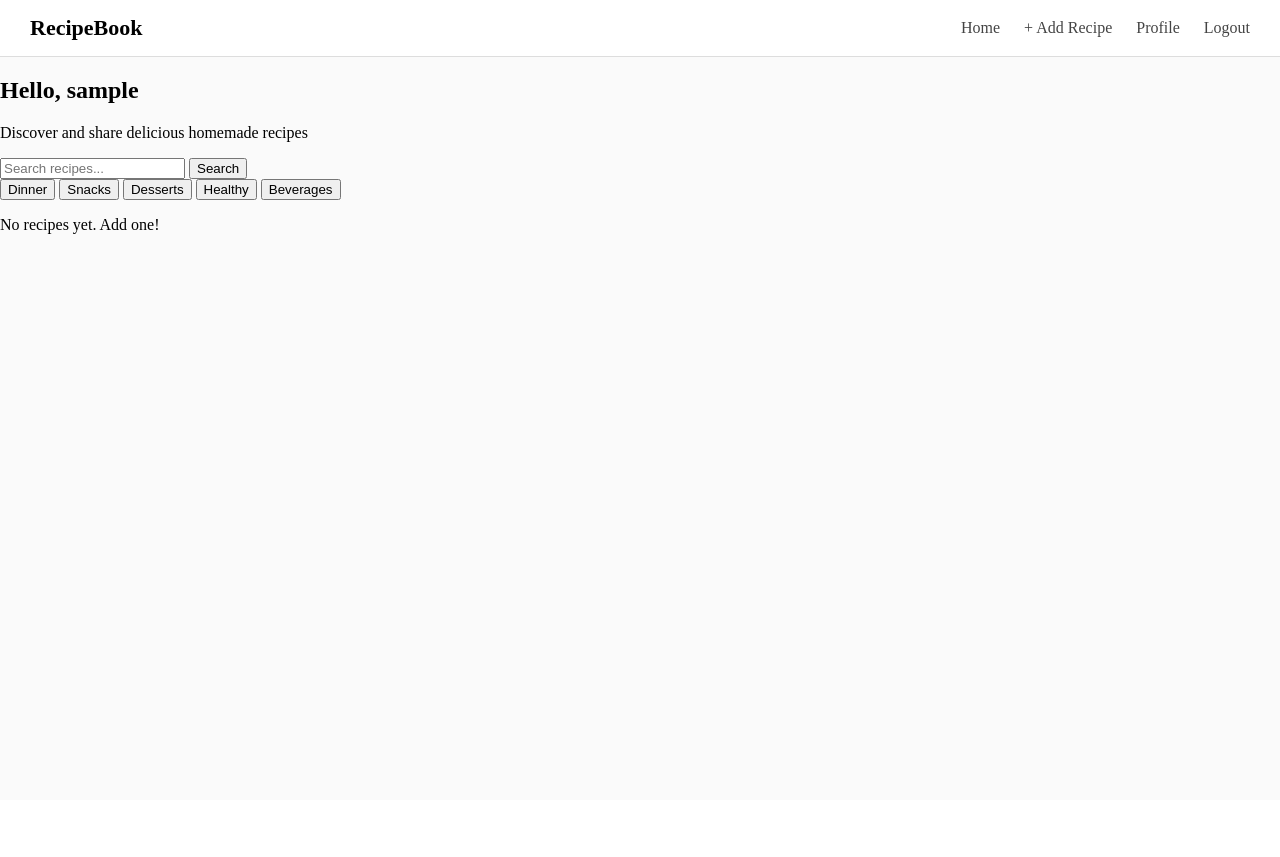
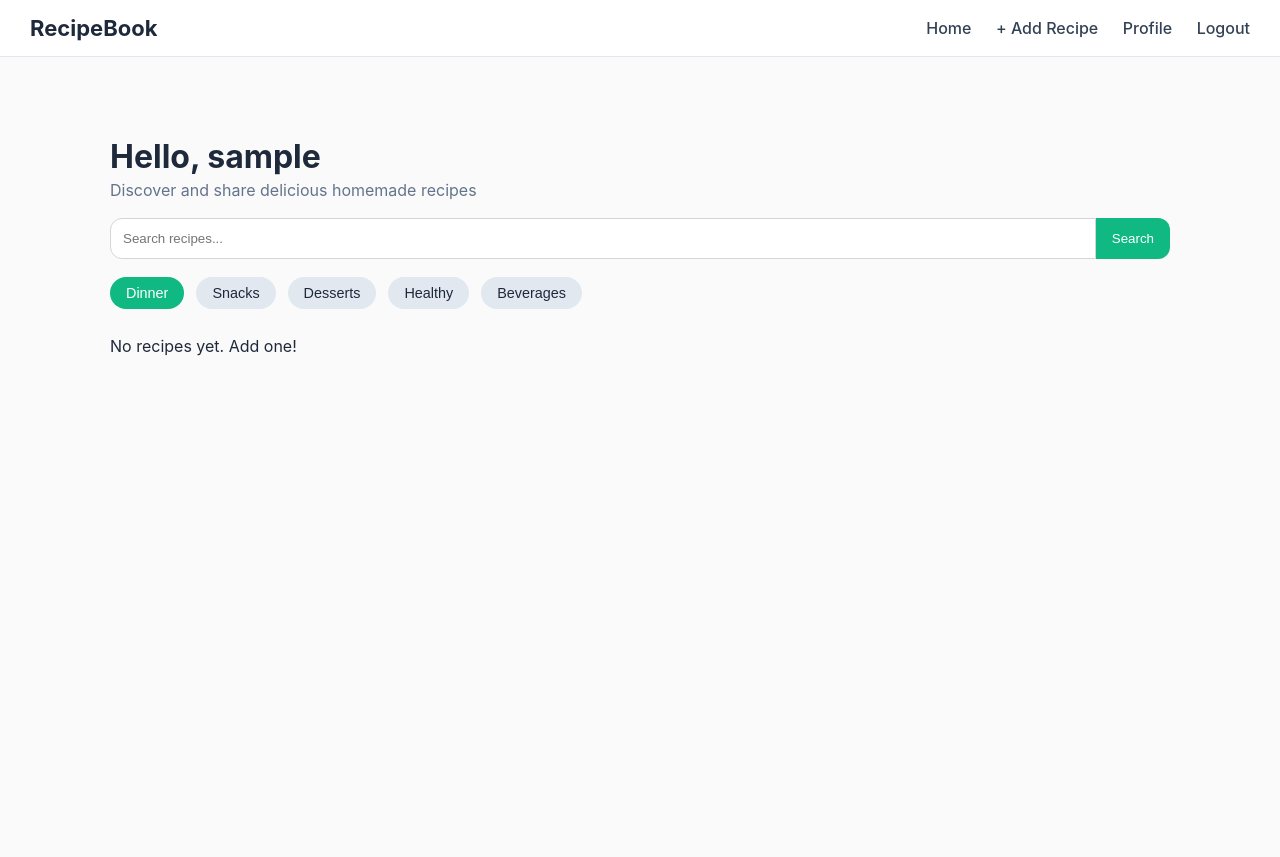
Before and after one commit to shreya-kindalkar/recipe-book, a Django app: page / in a window 1280 px wide. Before the commit the page ends 234 px from the top, so only its background shows below. Run offline with Django 5.2, Linux system fonts and the light colour scheme; the visitor is signed in with stand-in values (Sample User, id 1).

Commit message:
Add: CSS styling for recipe cards

```diff
--- a/core/static/app.css
+++ b/core/static/app.css
@@ -1,73 +1,187 @@
+* {
+    margin: 0;
+    padding: 0;
+    box-sizing: border-box;
+}
+
+body {
+    background: #f8fafc;
+    font-family: "Inter", sans-serif;
+    color: #1e293b;
+}
 .navbar {
     display: flex;
     justify-content: space-between;
     align-items: center;
     padding: 15px 30px;
     background: white;
-    border-bottom: 1px solid #ddd;
+    border-bottom: 1px solid #e2e8f0;
     position: sticky;
     top: 0;
     z-index: 10;
 }
+
 .navbar .title {
     font-size: 22px;
     font-weight: bold;
 }
+
 .navbar a {
     margin-left: 20px;
     text-decoration: none;
-    color: #444;
+    color: #334155;
     font-weight: 500;
 }
 
-.main-content {
-    display: flex;
-    justify-content: center;
-    padding-top: 100px;
-    padding-bottom: 50px;
+@media (max-width: 600px) {
+    .navbar {
+        display: none;
+    }
 }
 
-.feed-container {
-    width: 100%;
-    max-width: 650px;
+.dashboard-wrapper {
+    max-width: 1100px;
+    margin: auto;
+    padding: 20px;
+    padding-top: 80px;
+    min-height: 100vh;
 }
 
-.post-card {
-    background: white;
-    border: 1px solid #ddd;
-    border-radius: 10px;
-    margin-bottom: 25px;
-    padding-bottom: 15px;
-    overflow: hidden;
+
+.hero-box h2 {
+    font-size: 2rem;
+    font-weight: 700;
 }
 
-.post-header {
-    padding: 12px 15px;
-    border-bottom: 1px solid #eee;
-    font-size: 15px;
+.hero-sub {
+    color: #64748b;
+    margin-top: 4px;
+    margin-bottom: 18px;
 }
 
-.post-image {
+.search-wrapper {
+    display: flex;
     width: 100%;
-    height: auto;
+    margin-bottom: 18px;
 }
 
-.post-actions {
-    display: flex;
-    gap: 20px;
-    padding: 10px 15px;
-    font-size: 18px;
+.search-wrapper input {
+    flex: 1;
+    padding: 12px;
+    border-radius: 12px 0 0 12px;
+    border: 1px solid #d1d5db;
+    background: white;
+    outline: none;
 }
 
-.post-actions span {
+.search-wrapper button {
+    padding: 12px 16px;
+    border: none;
+    background: #10b981;
+    color: white;
+    border-radius: 0 12px 12px 0;
     cursor: pointer;
 }
 
-.post-content {
-    padding: 0 15px;
-    margin-top: 10px;
-    color: #333;
+.categories-scroll {
+    display: flex;
+    gap: 12px;
+    overflow-x: auto;
+    padding-bottom: 5px;
+    margin-bottom: 22px;
 }
+
+.cat-btn {
+    padding: 8px 16px;
+    background: #e2e8f0;
+    color: #1e293b;
+    border-radius: 20px;
+    border: none;
+    font-size: 0.9rem;
+    cursor: pointer;
+    white-space: nowrap;
+}
+
+.cat-btn.active {
+    background: #10b981;
+    color: white;
+}
+
+.categories-scroll::-webkit-scrollbar {
+    display: none;
+}
+
+.recipe-grid {
+    display: grid;
+    gap: 20px;
+    grid-template-columns: repeat(auto-fill, minmax(250px, 1fr));
+}
+
+.recipe-card {
+    background: white;
+    border-radius: 16px;
+    overflow: hidden;
+    box-shadow: 0 4px 15px rgba(0,0,0,0.08);
+    cursor: pointer;
+    transition: 0.2s ease;
+}
+
+.recipe-card:hover {
+    transform: translateY(-4px);
+}
+
+.recipe-card img {
+    width: 100%;
+    height: 180px;
+    object-fit: cover;
+}
+
+.recipe-info {
+    padding: 12px;
+}
+
+.recipe-info h3 {
+    font-size: 1.1rem;
+    font-weight: 600;
+    margin-bottom: 4px;
+}
+
+.recipe-info p {
+    color: #64748b;
+    font-size: 0.85rem;
+}
+/* Responsiveness */
+@media (max-width: 900px) {
+    .hero-box h2 {
+        font-size: 1.7rem;
+    }
+}
+@media (max-width: 720px) {
+    .recipe-grid {
+        grid-template-columns: repeat(auto-fill, minmax(180px, 1fr));
+    }
+}
+@media (max-width: 480px) {
+
+    .dashboard-wrapper {
+        padding: 15px;
+        padding-top: 20px;
+    }
+
+    .hero-box h2 {
+        font-size: 1.4rem;
+    }
+
+    .recipe-grid {
+        grid-template-columns: 1fr 1fr;
+        gap: 14px;
+    }
+
+    .recipe-card img {
+        height: 130px;
+    }
+}
+/* Add Recipe Page */
 :root{
   --bg: #f7f8fb;
   --card: #ffffff;
@@ -79,8 +193,6 @@
   --radius: 12px;
   --max-width: 760px;
 }
-
-/* Page / container */
 .add_container{
   max-width: var(--max-width);
   margin: 36px auto;
@@ -90,8 +202,6 @@
   box-shadow: var(--shadow);
   box-sizing: border-box;
 }
-
-/* Title */
 .add_title{
   font-family: "Inter", system-ui, -apple-system, "Segoe UI", Roboto, "Helvetica Neue", Arial;
   font-size: 1.6rem;
@@ -99,23 +209,17 @@
   color: #111827;
   letter-spacing: -0.2px;
 }
-
-/* Form layout */
 .add-form{
   display: grid;
   grid-template-columns: 1fr;
   gap: 14px;
 }
-
-/* Labels */
 .add-form label{
   display: block;
   font-size: 0.9rem;
   color: var(--muted);
   margin-bottom: 6px;
 }
-
-/* Text inputs */
 .add_input,
 .add_textarea,
 .add_file {
@@ -129,15 +233,12 @@
   box-sizing: border-box;
   transition: box-shadow .18s ease, border-color .12s ease, transform .08s ease;
 }
-
-/* Textarea specific */
 .add_textarea{
   min-height: 130px;
   resize: vertical;
   line-height: 1.45;
 }
 
-/* Input / textarea focus */
 .add_input:focus,
 .add_textarea:focus,
 .add_file:focus{
@@ -146,12 +247,10 @@
   transform: translateY(-1px);
 }
 
-/* File input — nicer spacing */
 .add_file{
   padding: 10px 12px;
 }
 
-/* Submit button */
 .add-btn{
   margin-top: 6px;
   display: inline-block;
@@ -168,18 +267,18 @@
   transition: transform .12s ease, box-shadow .12s ease, opacity .12s ease;
 }
 
-/* Button hover / active */
+
 .add-btn:hover{ transform: translateY(-3px); box-shadow: 0 12px 30px rgba(239,71,111,0.18); }
 .add-btn:active{ transform: translateY(-1px); opacity: .98; }
 
-/* Small helper: put file label & preview inline if needed */
+
 .file-row{
   display:flex;
   gap:12px;
   align-items:center;
 }
 
-/* Optional image preview box (use if you add JS preview) */
+
 .img-preview{
   width:84px;
   height:84px;
@@ -194,7 +293,6 @@
   color:var(--muted);
 }
 
-/* Responsive tweaks */
 @media (max-width:720px){
   .add_container{
     margin: 20px;
```
